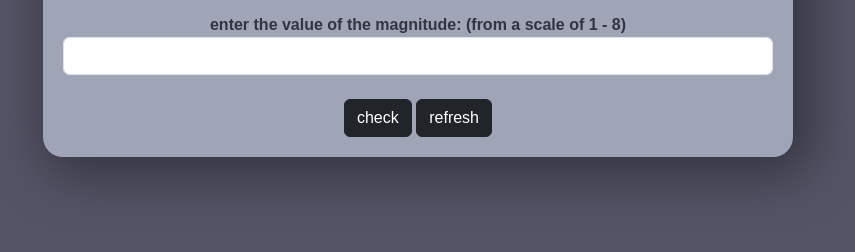
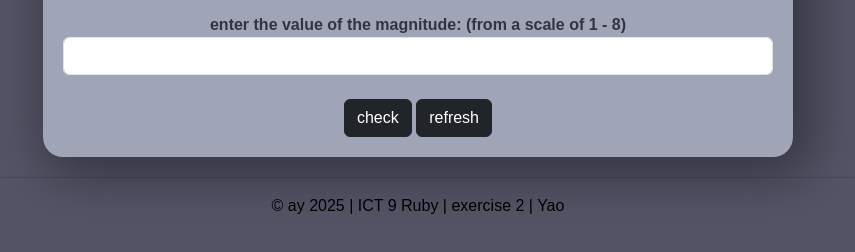
Before and after one commit to AYao-9Rv2/Q4-EXERCISE3, a plain HTML site: page index.html in a window 1280 px wide. Shown: the part 238-490 px from the top of the page, without its empty margins (222-1077 px from the left). Drawn offline with nearby package versions, Linux system fonts and the light colour scheme.

Commit message:
Update index.html

```diff
--- a/index.html
+++ b/index.html
@@ -43,5 +43,10 @@
         }
       }
   </script>
+  <footer>
+    <hr>
+    <p><a style="text-decoration: none; color: black" href="https://ayao-9rv2.github.io/Q4-EXERCISE3/"> &#169; ay 2025 | ICT 9 Ruby | exercise 2 | Yao</a></p>
+  </footer>
+
 </body>
 </html>
```
